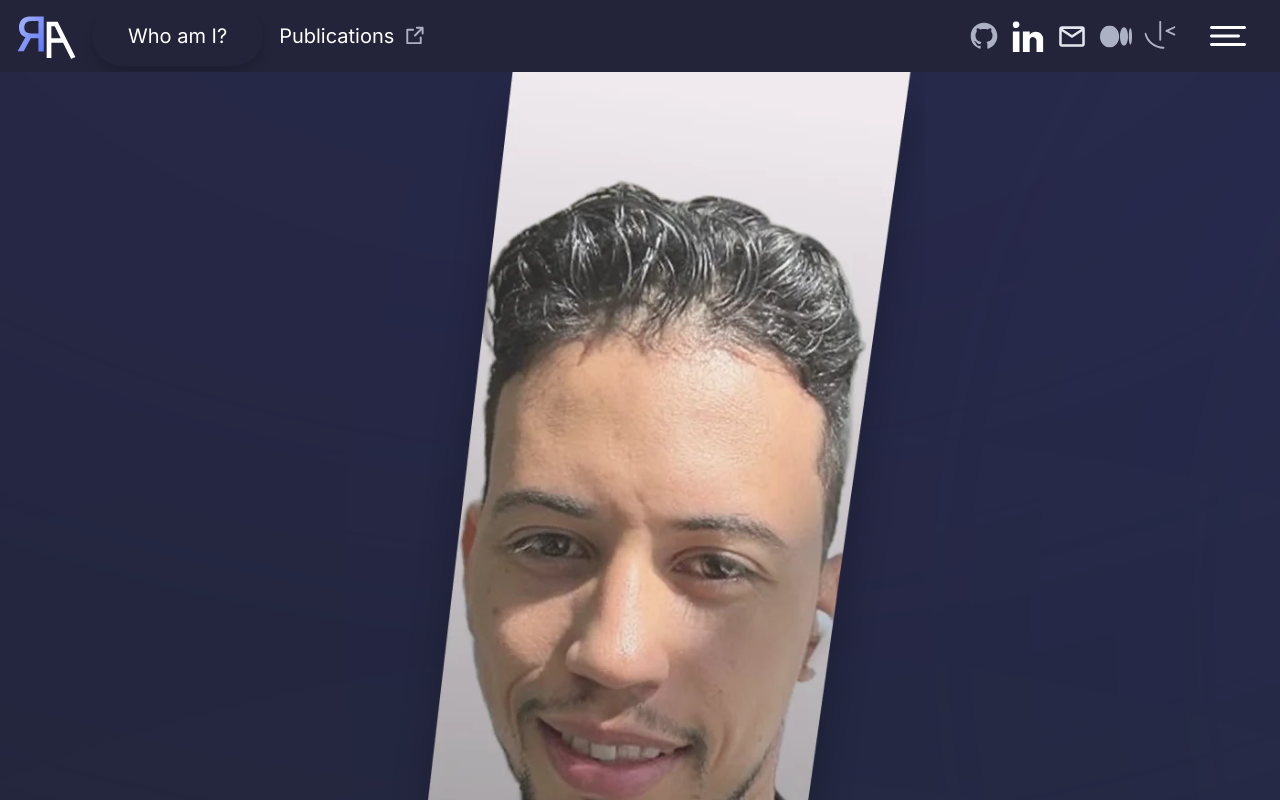
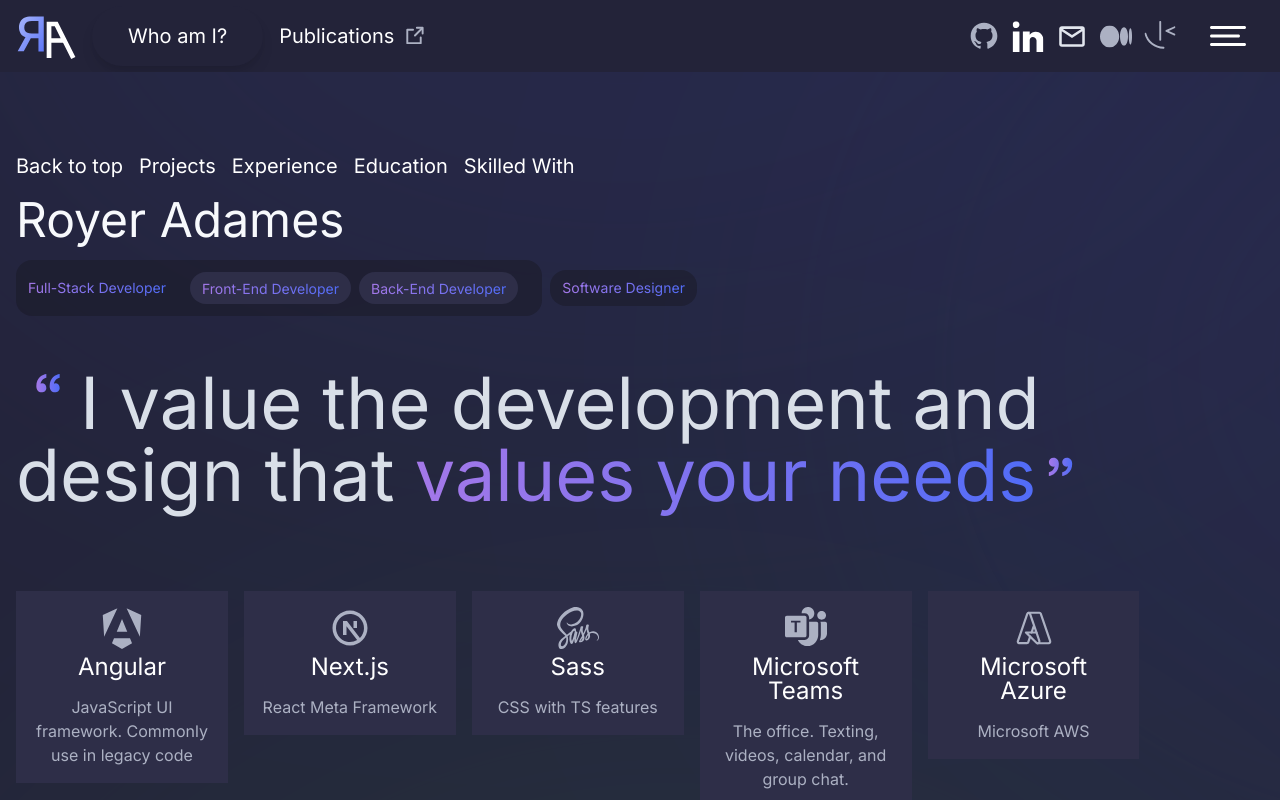
Before and after one commit to royeradames/royeradames-web-v2, an Angular app: page / in a window 1280 px wide. Shown: the top 800 px of the page. Built offline with nearby package versions, Linux system fonts and the light colour scheme.

Commit message:
Update hero component styles and structure
- Add padding to the hero section for improved spacing.
- Introduce a new CSS class for the hero image to control visibility on larger screens, enhancing layout responsiveness.

```diff
--- a/src/app/pages/main/components/hero/hero.css
+++ b/src/app/pages/main/components/hero/hero.css
@@ -46,6 +46,7 @@
   display: flex;
   flex-direction: column;
   gap: 80px;
+  padding-top: 80px;
 }
 
 .hero__content {
@@ -53,3 +54,9 @@
   flex-direction: column;
   gap: 40px;
 }
+
+.hero__image {
+  @media (max-width: 2060px) {
+    display: none;
+  }
+}
--- a/src/app/pages/main/components/hero/hero.html
+++ b/src/app/pages/main/components/hero/hero.html
@@ -1,5 +1,6 @@
 <section class="hero">
   <app-image
+    class="hero__image"
     [name]="headerData.hero.image.name"
     [alt]="headerData.hero.image.alt"
     [height]="headerData.hero.image.height"
```
